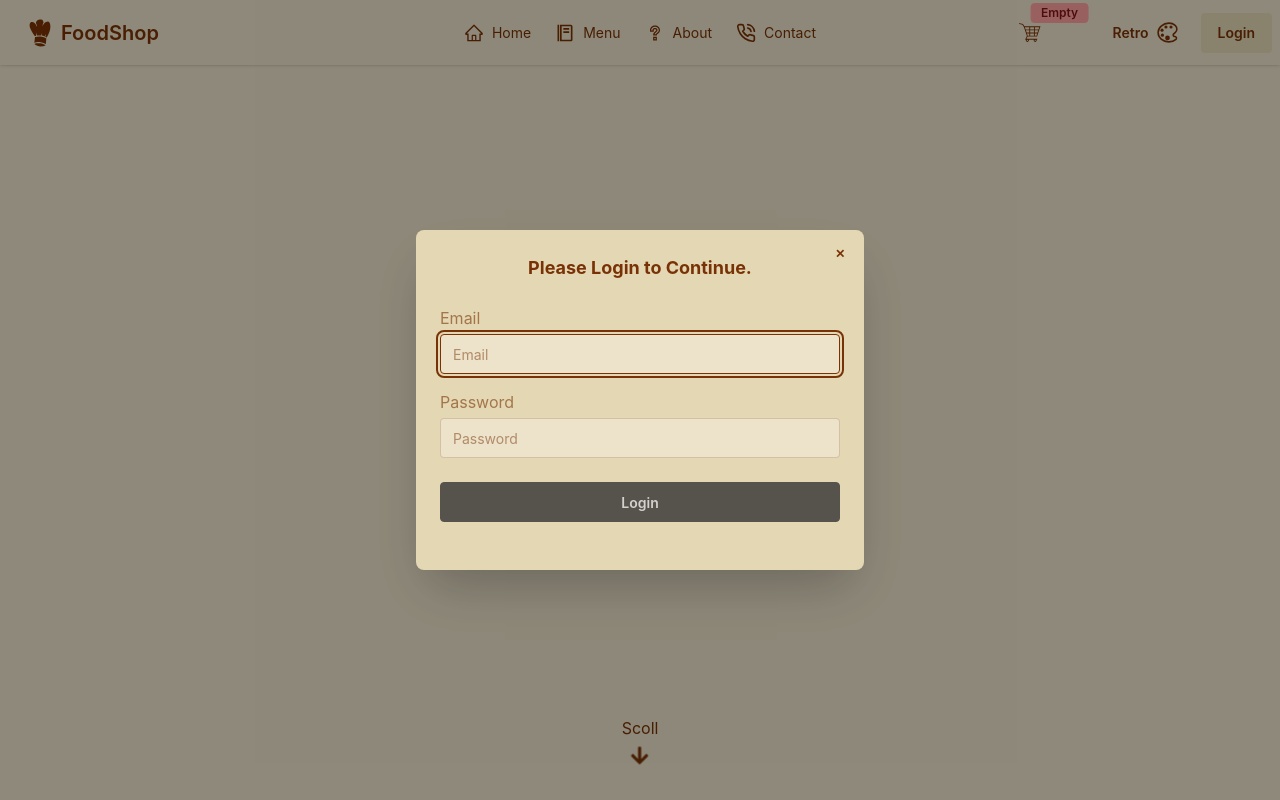
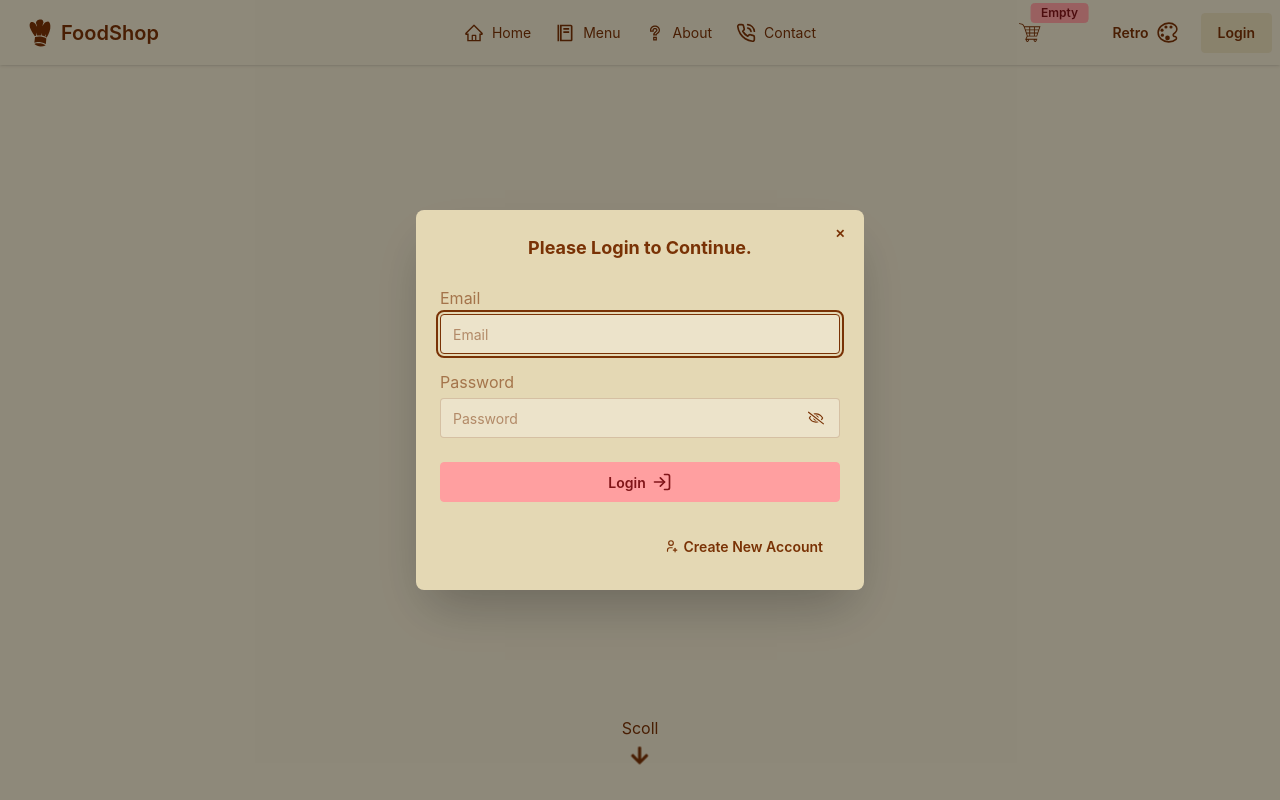
Before and after one commit to I-k-a-r-o-s/food_shop_frontend, a React app: page / in a window 1280 px wide. Both pictures are taken after a click on the button "Login". Built offline with nearby package versions, Linux system fonts and the light colour scheme; the HTML template or start-up script is replaced by a standard one.

Commit message:
base structure of loginmodal with placeholder functios

```diff
--- a/src/components/LoginModal.jsx
+++ b/src/components/LoginModal.jsx
@@ -1,6 +1,28 @@
+import { useState } from "react";
+import toast from "react-hot-toast";
+import { FaRegEye, FaRegEyeSlash } from "react-icons/fa";
+import { LuLogIn } from "react-icons/lu";
+import { TbUserPlus } from "react-icons/tb";
+import { Link } from "react-router";
+
 const LoginModal = () => {
+  const [loading, setLoading] = useState(false);
+  const [showPassword, setShowPassword] = useState(false);
+  const [formData, setFormData] = useState({
+    email: "",
+    password: "",
+  });
   const handleSubmit = (e) => {
     e.preventDefault();
+    try {
+      setLoading(true);
+      console.log(formData);
+      toast.success("Login Successfull!");
+    } catch (error) {
+      console.log("Error in handleSubmit:", error);
+    } finally {
+      setLoading(false);
+    }
   };
   return (
     <div>
@@ -19,7 +41,7 @@ const LoginModal = () => {
           </h3>
 
           {/* Center form and allow it to take full width */}
-          <div className="mt-6 flex justify-center">
+          <div className="mt-6 flex items-center flex-col">
             <form onSubmit={handleSubmit} className="w-full">
               <fieldset className="w-full space-y-4">
                 <div className="space-y-1">
@@ -30,6 +52,13 @@ const LoginModal = () => {
                     type="email"
                     className="input input-bordered w-full validator"
                     placeholder="Email"
+                    value={formData.email}
+                    onChange={(e) =>
+                      setFormData((prev) => ({
+                        ...prev,
+                        email: e.target.value,
+                      }))
+                    }
                   />
                 </div>
 
@@ -37,14 +66,40 @@ const LoginModal = () => {
                   <label className="label">
                     <span className="label-text">Password</span>
                   </label>
-                  <input
-                    type="password"
-                    className="input input-bordered w-full validator"
-                    placeholder="Password"
-                  />
+                  <div className="relative">
+                    <input
+                      type={showPassword ? "text" : "password"}
+                      className="input input-bordered w-full validator pr-10"
+                      placeholder="Password"
+                      value={formData.password}
+                      onChange={(e) =>
+                        setFormData((prev) => ({
+                          ...prev,
+                          password: e.target.value,
+                        }))
+                      }
+                    />
+                    <button
+                      type="button"
+                      title={showPassword ? "Hide password" : "Show password"}
+                      onClick={() => setShowPassword(!showPassword)}
+                      className="absolute right-2 top-1/2 -translate-y-1/2 pr-2 hover:cursor-pointer"
+                    >
+                      {showPassword ? <FaRegEye /> : <FaRegEyeSlash />}
+                    </button>
+                  </div>
                 </div>
 
-                <button className="btn btn-neutral w-full mt-2" type="submit">Login</button>
+                <button className="btn btn-primary w-full mt-2" type="submit">
+                  {loading ? (
+                    <span className="loading loading-ring loading-lg"></span>
+                  ) : (
+                    <>
+                      Login
+                      <LuLogIn size={20} />
+                    </>
+                  )}
+                </button>
               </fieldset>
             </form>
           </div>
@@ -55,6 +110,15 @@ const LoginModal = () => {
               <button className="btn btn-sm btn-circle btn-ghost absolute right-2 top-2">
                 ✕
               </button>
+              <Link
+                to={"/register"}
+                onClick={() => document.getElementById("login_modal").close()}
+              >
+                <span className="btn btn-ghost">
+                  <TbUserPlus />
+                  Create New Account
+                </span>
+              </Link>
             </form>
           </div>
         </div>
```
